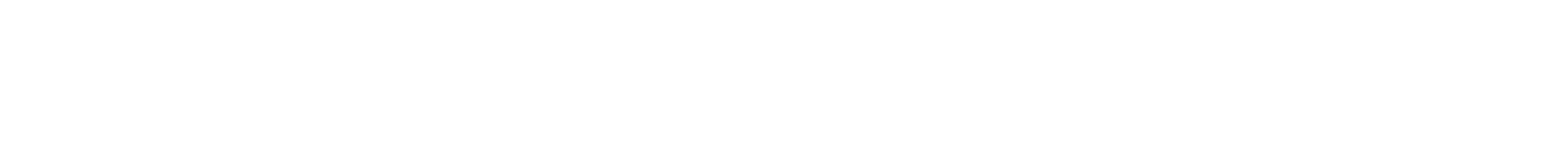
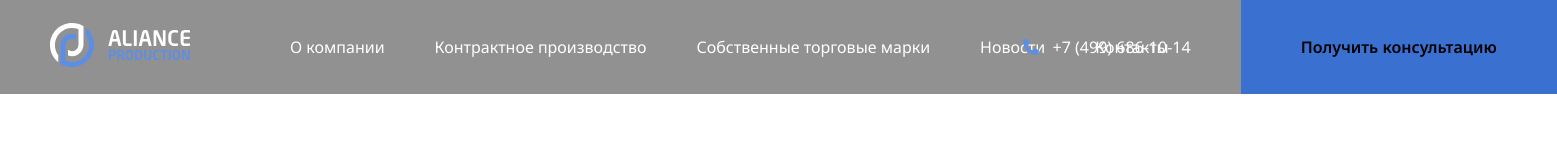
Before and after one commit to oljasol/Aliance, a plain HTML site: page index.html in a window 1280 px wide. Shown: the whole page, 1557 px wide, since content can reach past the window. Drawn offline with Linux system fonts and the light colour scheme.

Commit message:
add: navbar

```diff
--- a/css/style.css
+++ b/css/style.css
@@ -0,0 +1,62 @@
+* {
+  box-sizing: border-box;
+}
+body {
+  font-family:"Noto Sans", sans-serif;
+}
+.navbar {
+  display: flex;
+  align-items: center;
+  background-color: rgb(145, 145, 145);
+  color: #fff;
+  height: 94px;
+}
+.header-logo {
+  padding: 25px 50px;
+}
+.header-nav {
+  flex-basis: 100%;
+  display: flex;
+  list-style: none;
+  padding: 0 50px;
+  margin: 0;
+}
+.header-nav-item {
+  display: flex;
+  flex-shrink: 0;
+}
+.header-nav-link {
+  text-decoration: none;
+  font-size: 16px;
+  margin-right: 50px;
+  color: inherit;
+
+}
+.header-phone {
+  display: flex;
+  flex-shrink: 0;
+  align-items:center;
+  gap: 10px;
+  margin-right: 50px;
+}
+.header-phone-link {
+  text-decoration: none;
+font-size: 16px;
+color: inherit;
+}
+button {
+  font-weight: 600;
+  font-size: 16px;
+  line-height: 160%;
+  background: #3a71d1;
+  display: flex;
+  align-items: center;
+  justify-content: center;
+  padding: 25px 60px;
+  gap: 10px;
+  border: none;
+  flex-shrink: 0;
+}
+.header-button {
+  height: 100%;
+}
--- a/index.html
+++ b/index.html
@@ -3,11 +3,56 @@
 <head>
   <meta charset="UTF-8">
   <meta name="viewport" content="width=device-width, initial-scale=1.0">
+  <link rel="preconnect" href="https://fonts.googleapis.com">
+<link rel="preconnect" href="https://fonts.gstatic.com" crossorigin>
+<link href="https://fonts.googleapis.com/css2?family=Noto+Sans:ital@0;1&display=swap" rel="stylesheet">
+<link rel="preconnect" href="https://fonts.googleapis.com">
+<link rel="preconnect" href="https://fonts.gstatic.com" crossorigin>
+<link href="https://fonts.googleapis.com/css2?family=Noto+Sans:ital,wght@0,600;1,600&display=swap" rel="stylesheet">
+<link rel="preconnect" href="https://fonts.googleapis.com">
+<link rel="preconnect" href="https://fonts.gstatic.com" crossorigin>
+<link href="https://fonts.googleapis.com/css2?family=Noto+Sans:ital,wght@0,700;1,700&display=swap" rel="stylesheet">
+  <!--Шрифты -->
   <link rel="stylesheet" href="css/style.css">
   <link rel="stylesheet" href="css/normalize.css">
-  <title>Document</title>
+  <title>Aliance Production</title>
 </head>
 <body>
+  <header class="header">
+    <nav class="navbar">
+      <a href="./" class="header-logo">
+        <img
+        src="img/logo-light.svg"
+        alt="Aliance Production"
+        class="logo-light">
+      </a>
+      <ul class="header-nav">
+        <li class="header-nav-item">
+          <a href="" class="header-nav-link">О компании
+          </a></li>
+          <li class="header-nav-item">
+            <a href="" class="header-nav-link">Контрактное производство
+            </a></li>
+            <li class="header-nav-item">
+              <a href="" class="header-nav-link">Собственные торговые марки
+              </a></li>
+              <li class="header-nav-item">
+                <a href="" class="header-nav-link">Новости
+                </a></li>
+                <li class="header-nav-item">
+                  <a href="" class="header-nav-link">Контакты
+                  </a></li>
+      </ul>
+      <div class="header-phone">
+        <img src="img/icons/phone.svg" alt="icon: phone">
+        <a href="tel:+7499686-10-14" class="header-phone-link">+7 (499) 686-10-14</a>
+      </div>
+          <!--header-phone-->
+          <button class="header-button button">Получить консультацию</button>
+    </nav>
+    <!--header-button-->
+    <!--navbar-->
+  </header>
 
 
   <script src="js/main.js"></script>
```
Also changed, not shown: img/icons/phone.svg (added).
